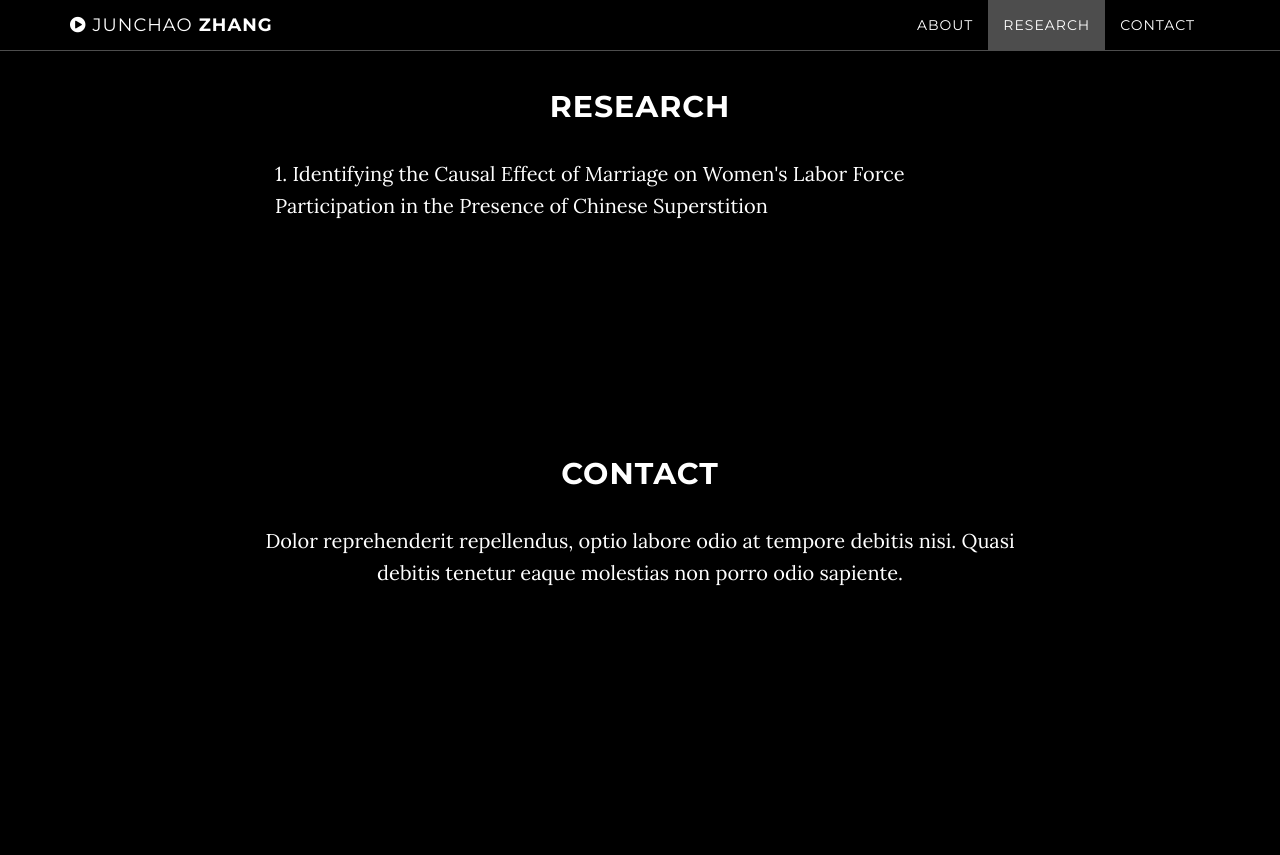
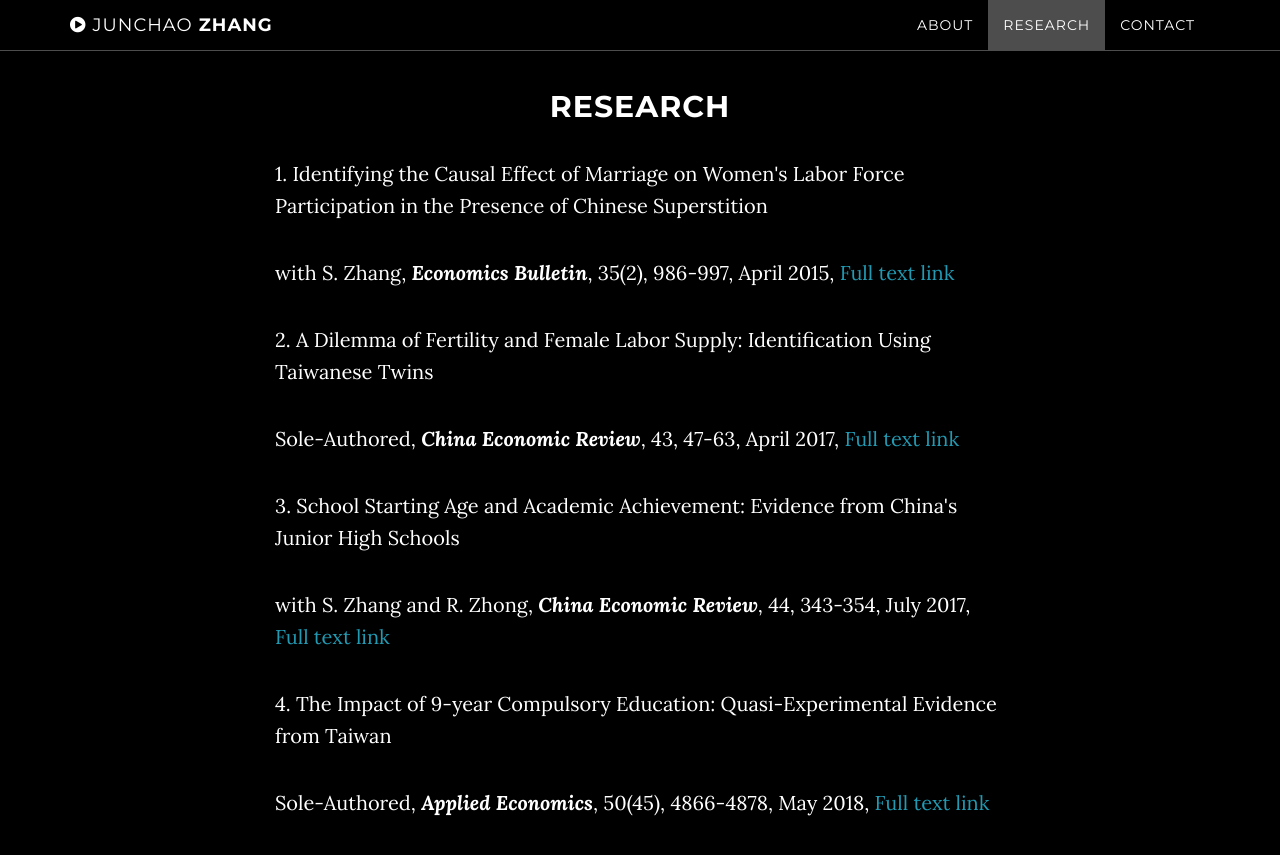
Before and after one commit to ztempest0218/ztempest0218.github.io, a Jekyll site: the page built from index.html, in a window 1280 px wide and 900 px high, scrolled down 1377 px. Shown: the top 855 px of the window. Built offline with Jekyll 4.4.1, drawn with Linux system fonts in a browser that asks for light colours.

Commit message:
Update research.html

```diff
--- a/_includes/research.html
+++ b/_includes/research.html
@@ -5,7 +5,14 @@
                 <div class="col-lg-8 col-lg-offset-2">
                     <h2>Research</h2>
 <p align="left">1. Identifying the Causal Effect of Marriage on Women's Labor Force Participation in the Presence of Chinese Superstition</p>
+<p align="left">with S. Zhang, <strong><em>Economics Bulletin</em></strong>, 35(2), 986-997, April 2015, <a href="https://econpapers.repec.org/article/eblecbull/eb-14-00893.htm">Full text link</a></p>
+<p align="left">2. A Dilemma of Fertility and Female Labor Supply: Identification Using Taiwanese Twins</p>
+<p align="left">Sole-Authored, <strong><em>China Economic Review</em></strong>, 43, 47-63, April 2017, <a href="https://www.sciencedirect.com/science/article/pii/S1043951X16301675">Full text link</a></p>
+<p align="left">3. School Starting Age and Academic Achievement: Evidence from China's Junior High Schools</p>
+<p align="left">with S. Zhang and R. Zhong, <strong><em>China Economic Review</em></strong>, 44, 343-354, July 2017, <a href="https://www.sciencedirect.com/science/article/pii/S1043951X17300445">Full text link</a></p>
 
+<p align="left">4. The Impact of  9-year Compulsory Education: Quasi-Experimental Evidence from Taiwan</p>
+<p align="left">Sole-Authored, <strong><em>Applied Economics</em></strong>, 50(45), 4866-4878, May 2018, <a href="https://doi.org/10.1080/00036846.2018.1468553">Full text link</a></p>
                 </div>
             </div>
         </div>
```
